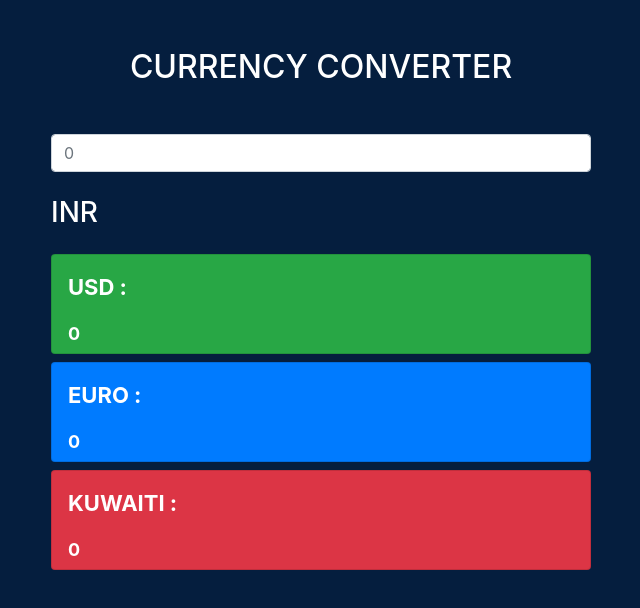
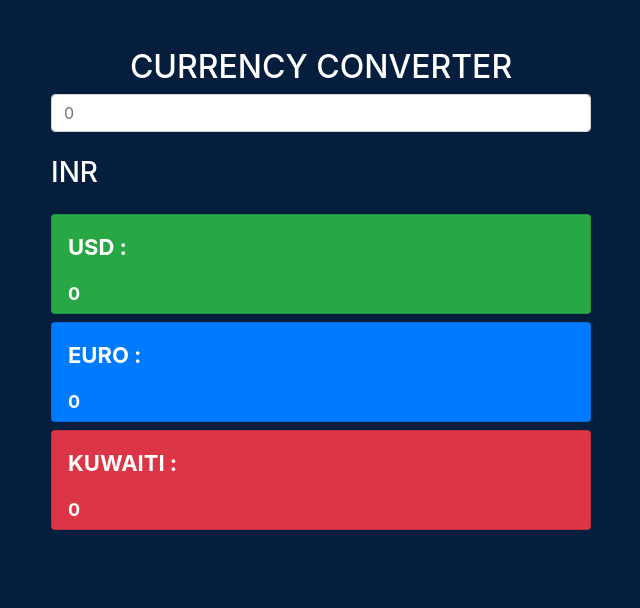
Before and after one commit to boxabhi/currency-converter, a plain HTML site: page index.html in a window 1280 px wide. Shown: the whole page, without its empty margins (319-959 px from the left). Drawn offline with nearby package versions, Linux system fonts and the light colour scheme.

Commit message:
Update index.html

```diff
--- a/index.html
+++ b/index.html
@@ -17,7 +17,7 @@
 <body>
 
     <div class="container">
-        <h2 style="color:#fff; text-transform:uppercase;" class="text-center m-5">Currency converter</h2>
+        <h2 style="color:#fff; text-transform:uppercase;" class="text-center mt-5">Currency converter</h2>
     </div>
 
     <div class="container">
```
